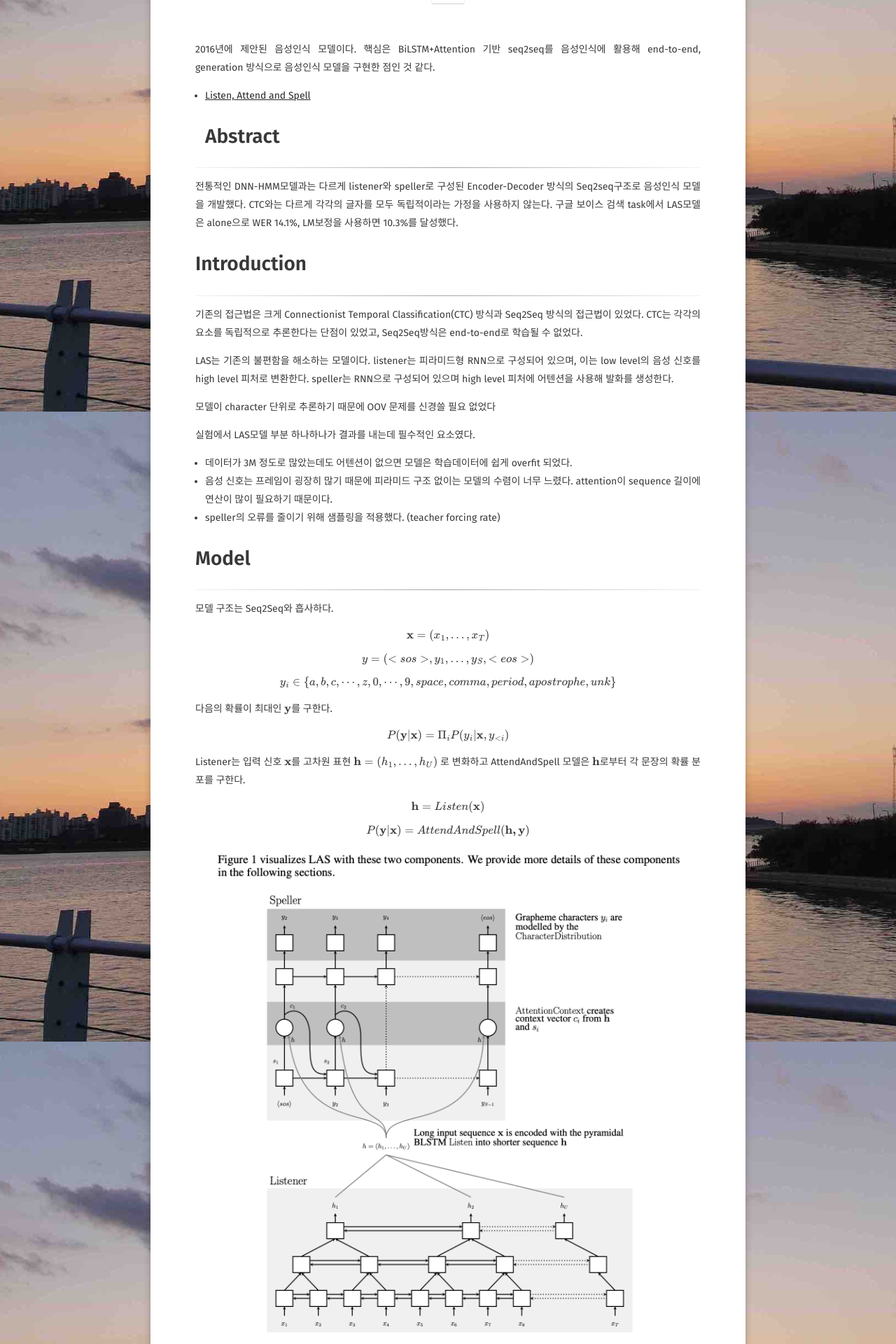
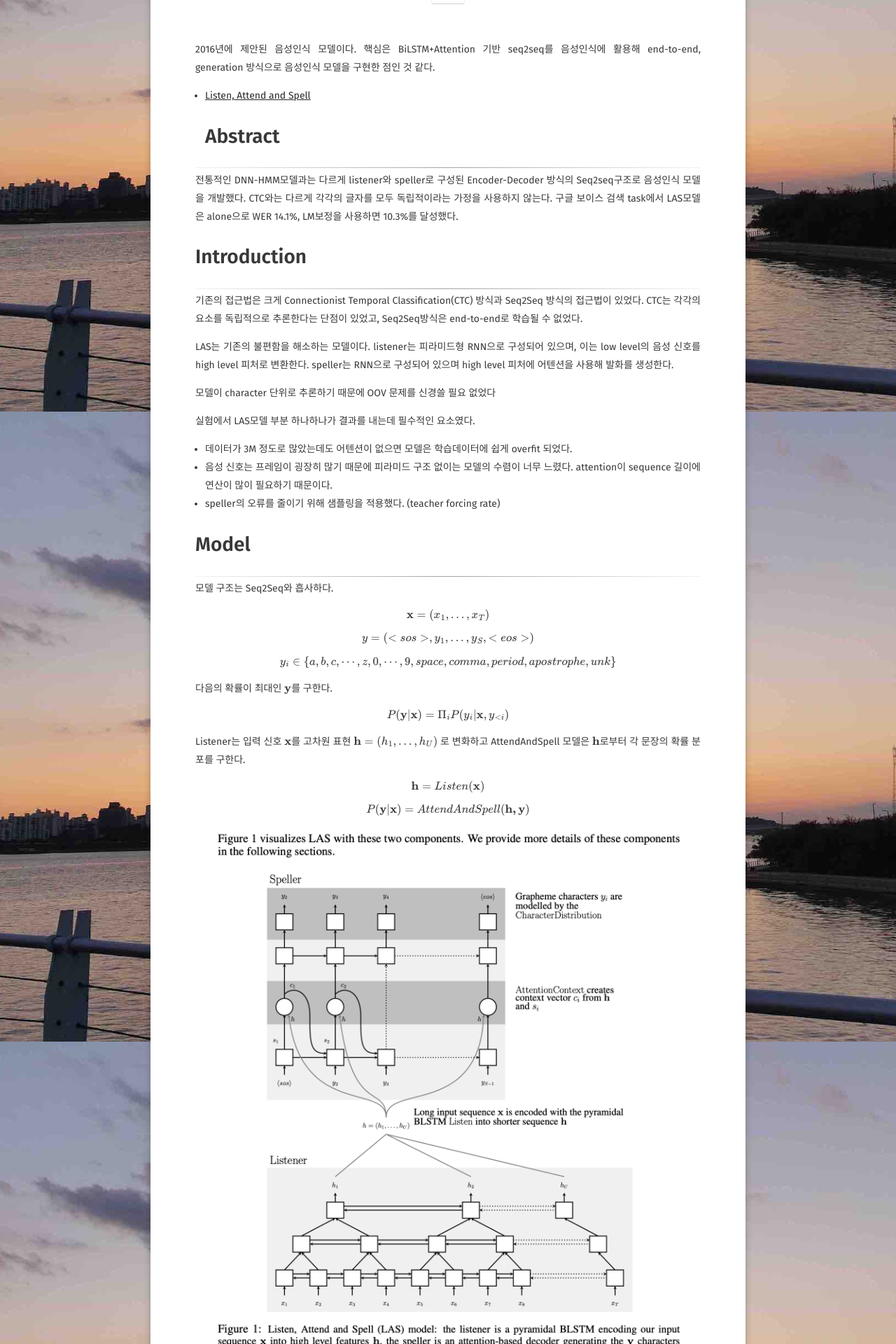
Before and after one commit to psj8252/psj8252.github.io, a Jekyll site: the page built from _posts/2021-04-12-listen-attend-and-spell.md, in a window 1280 px wide. Shown: the part 312-2232 px from the top of the page at 70% size. Built offline with Jekyll 4.4.1, drawn with Linux system fonts in a browser that asks for light colours; formulas are drawn with MathJax 3; comment, search, counter and statistics services are not loaded.

Commit message:
feat: Set divider and h2 margin

```diff
--- a/_sass/elements.scss
+++ b/_sass/elements.scss
@@ -2,80 +2,97 @@
 %btnextend {
   display: inline-block;
   border: 1px solid;
-	border-color: rgba($color_mercury,0.5) rgba($color_bon_jour,0.5) $color_mischka;
+  border-color: rgba($color_mercury, 0.5) rgba($color_bon_jour, 0.5) $color_mischka;
   border-radius: 3px;
   text-decoration: none;
   background: $white;
   color: $color_shark;
+
   &:hover {
-		box-shadow: 0 0 1px 0 rgba($color_shark,0.5);
+    box-shadow: 0 0 1px 0 rgba($color_shark, 0.5);
     color: $red;
   }
 }
+
 .social-btn {
   padding: 10px;
   margin: 10px;
   @extend %btnextend;
 }
+
 .btn {
   padding: 10px 18px;
   @include font-rem(14);
   margin: 4px auto;
   @extend %btnextend;
+
   &.btn-success {
     background-color: $success;
     color: $white;
     border-color: $success;
+
     &:visited {
       color: $white;
     }
+
     &:hover {
       background-color: $white;
       color: $success;
     }
   }
+
   &.btn-warning {
     background-color: $warning;
     color: $white;
     border-color: $warning;
+
     &:visited {
       color: $white;
     }
+
     &:hover {
       background-color: $white;
       color: $warning;
     }
   }
+
   &.btn-danger {
     background-color: $danger;
     color: $white;
     border-color: $danger;
+
     &:visited {
       color: $white;
     }
+
     &:hover {
       background-color: $white;
       color: $danger;
     }
   }
+
   &.btn-info {
     background-color: $info;
     color: $white;
     border-color: $info;
+
     &:visited {
       color: $white;
     }
+
     &:hover {
       background-color: $white;
       color: $info;
     }
   }
 }
+
 .title .btn {
   margin: 10px;
   @include font-rem(16);
-    font-weight:300;
+  font-weight: 300;
 }
+
 .post-list {
   .btn {
     @include font-rem(14);
@@ -87,11 +104,12 @@ hr {
   border: 0;
   height: 1px;
   opacity: .8;
-    margin: 1em 0;
+  margin: 0 0 0.3em 0;
   background-image: -webkit-linear-gradient(left, $color_gallery, $color_stack, $color_gallery);
   background-image: -moz-linear-gradient(left, $color_gallery, $color_stack, $color_gallery);
   background-image: -ms-linear-gradient(left, $color_gallery, $color_stack, $color_gallery);
   background-image: -o-linear-gradient(left, $color_gallery, $color_stack, $color_gallery);
+
   &.hr-line {
     border: 0;
     height: 1px;
@@ -102,6 +120,10 @@ hr {
     background-image: -ms-linear-gradient(left, $color_gallery, $color_stack, $color_gallery);
     background-image: -o-linear-gradient(left, $color_gallery, $color_stack, $color_gallery);
   }
+}
+
+p {
+  margin-block-start: 0;
 }
 
 // images and figures
@@ -117,29 +139,35 @@ img {
   -ms-interpolation-mode: bicubic;
   image-rendering: optimizeQuality;
 }
+
 .img-circle {
   border-radius: 50%;
   border: 3px solid $white;
   height: 150px;
   width: 150px;
 }
+
 .author-photo {
   background-color: $white;
 }
+
 .image-right {
   float: right;
   margin-left: 1em;
   margin-top: 0;
 }
+
 figure {
   margin: 0;
   padding-top: 10px;
   padding-bottom: 10px;
   @include clearfix();
+
   img {
     margin-bottom: 10px;
     @include rounded(4px);
   }
+
   &.half {
     @media only screen and (min-width: 62.5em) {
       img {
@@ -148,11 +176,13 @@ figure {
         margin-left: 1px;
         margin-right: 1px;
       }
+
       figcaption {
         clear: left;
       }
     }
   }
+
   &.third {
     @media only screen and (min-width: 62.5em) {
       img {
@@ -161,12 +191,14 @@ figure {
         margin-left: 1px;
         margin-right: 1px;
       }
+
       figcaption {
         clear: left;
       }
     }
   }
 }
+
 svg:not(:root) {
   overflow: hidden;
 }
@@ -190,12 +222,14 @@ kbd {
 // go up button
 .goup-container {
   border-radius: 3px !important;
-    border-color: rgba($color_mercury,0.5) rgba($color_bon_jour,0.5) $color_mischka !important;
+  border-color: rgba($color_mercury, 0.5) rgba($color_bon_jour, 0.5) $color_mischka !important;
   border: 1px solid;
+
   @media #{$small} {
     display: none !important;
   }
 }
+
 .goup-arrow {
   border-color: transparent transparent $color_tuatara !important;
 }
--- a/_sass/site.scss
+++ b/_sass/site.scss
@@ -9,6 +9,10 @@
 
 ul {
 	padding-inline-start: 1em;
+}
+
+h2 {
+	margin-block-end: 0;
 }
 
 html {
```
Lines whose indentation alone changed are shown as unchanged.
